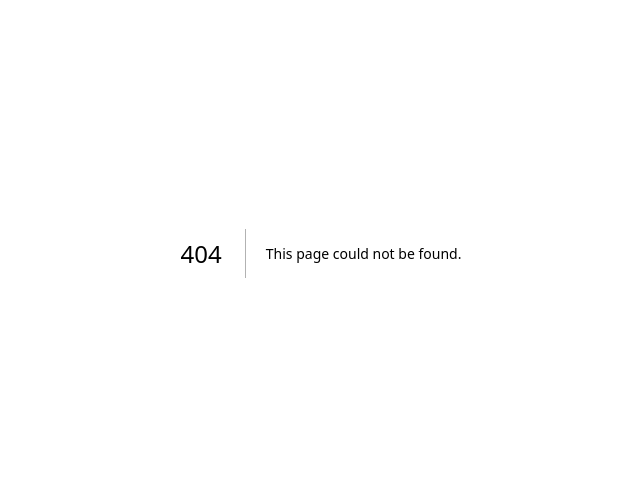
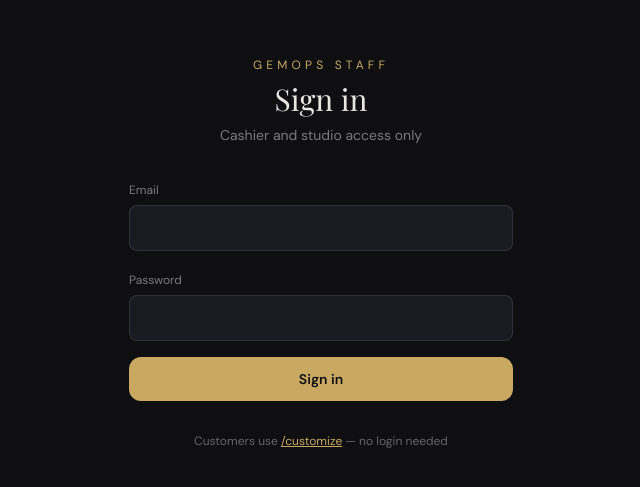
Before and after one commit to mastershifu24/GemOps, a Next.js app: page /login in a window 1280 px wide. Before the commit this address had no page. Shown: the part 147-634 px from the top of the page, without its empty margins (319-959 px from the left). Built offline with nearby package versions, Linux system fonts and the light colour scheme; a web font is replaced by a local one.

Commit message:
Add staff login gate for POS and admin routes
Protect /pos and /admin with Supabase auth middleware when configured.
Customers keep public access to /customize and /demo.

```diff
--- /dev/null
+++ b/src/app/auth/callback/route.ts
@@ -0,0 +1,44 @@
+import { createServerClient } from "@supabase/ssr";
+import { cookies } from "next/headers";
+import { NextResponse } from "next/server";
+
+export async function GET(request: Request) {
+  const { searchParams, origin } = new URL(request.url);
+  const code = searchParams.get("code");
+  let next = searchParams.get("next") ?? "/pos";
+
+  if (!next.startsWith("/")) {
+    next = "/pos";
+  }
+
+  if (code) {
+    const cookieStore = await cookies();
+    const supabase = createServerClient(
+      process.env.NEXT_PUBLIC_SUPABASE_URL!,
+      process.env.NEXT_PUBLIC_SUPABASE_ANON_KEY!,
+      {
+        cookies: {
+          getAll() {
+            return cookieStore.getAll();
+          },
+          setAll(cookiesToSet: { name: string; value: string; options?: object }[]) {
+            try {
+              cookiesToSet.forEach(({ name, value, options }) =>
+                cookieStore.set(name, value, options)
+              );
+            } catch {
+              // Server Component context
+            }
+          },
+        },
+      }
+    );
+
+    const { error } = await supabase.auth.exchangeCodeForSession(code);
+    if (!error) {
+      return NextResponse.redirect(`${origin}${next}`);
+    }
+  }
+
+  return NextResponse.redirect(`${origin}/login?error=auth`);
+}
--- /dev/null
+++ b/src/app/login/page.tsx
@@ -0,0 +1,16 @@
+import { Suspense } from "react";
+import { StaffLoginForm } from "@/components/auth/StaffLoginForm";
+
+export default function LoginPage() {
+  return (
+    <Suspense
+      fallback={
+        <main className="flex min-h-screen items-center justify-center bg-gem-ink">
+          <p className="text-gem-mist/50">Loading…</p>
+        </main>
+      }
+    >
+      <StaffLoginForm />
+    </Suspense>
+  );
+}
--- a/src/components/admin/AdminDashboard.tsx
+++ b/src/components/admin/AdminDashboard.tsx
@@ -1,6 +1,7 @@
 "use client";
 
 import { useCallback, useEffect, useState } from "react";
+import { StaffSignOutButton } from "@/components/auth/StaffSignOutButton";
 import { createClient, isSupabaseConfigured } from "@/lib/supabase/client";
 import type { Component, ComponentType, Order } from "@/types/database";
 
@@ -233,6 +234,7 @@ export function AdminDashboard() {
               Components ({components.length})
             </button>
           </div>
+          <StaffSignOutButton />
         </div>
       </header>
 
--- /dev/null
+++ b/src/components/auth/StaffLoginForm.tsx
@@ -0,0 +1,114 @@
+"use client";
+
+import { useState } from "react";
+import { useRouter, useSearchParams } from "next/navigation";
+import Link from "next/link";
+import { createClient } from "@/lib/supabase/client";
+
+export function StaffLoginForm() {
+  const router = useRouter();
+  const searchParams = useSearchParams();
+  const next = searchParams.get("next") ?? "/pos";
+
+  const [email, setEmail] = useState("");
+  const [password, setPassword] = useState("");
+  const [error, setError] = useState<string | null>(null);
+  const [loading, setLoading] = useState(false);
+
+  const handleSubmit = async (e: React.FormEvent) => {
+    e.preventDefault();
+    setLoading(true);
+    setError(null);
+
+    const supabase = createClient();
+    if (!supabase) {
+      setError("Supabase is not configured.");
+      setLoading(false);
+      return;
+    }
+
+    const { error: signInError } = await supabase.auth.signInWithPassword({
+      email: email.trim(),
+      password,
+    });
+
+    if (signInError) {
+      setError(signInError.message);
+      setLoading(false);
+      return;
+    }
+
+    router.push(next);
+    router.refresh();
+  };
+
+  return (
+    <main className="flex min-h-screen flex-col items-center justify-center bg-gem-ink px-6">
+      <div className="w-full max-w-sm">
+        <div className="text-center">
+          <p className="text-xs uppercase tracking-[0.35em] text-gem-gold">
+            GemOps Staff
+          </p>
+          <h1 className="mt-2 font-display text-3xl text-gem-mist">Sign in</h1>
+          <p className="mt-2 text-sm text-gem-mist/50">
+            Cashier and studio access only
+          </p>
+        </div>
+
+        <form onSubmit={handleSubmit} className="mt-8 space-y-4">
+          <div>
+            <label htmlFor="email" className="text-xs text-gem-mist/50">
+              Email
+            </label>
+            <input
+              id="email"
+              type="email"
+              autoComplete="email"
+              required
+              value={email}
+              onChange={(e) => setEmail(e.target.value)}
+              className="mt-1 w-full rounded-lg border border-white/10 bg-gem-slate px-3 py-2.5 text-gem-mist"
+            />
+          </div>
+
+          <div>
+            <label htmlFor="password" className="text-xs text-gem-mist/50">
+              Password
+            </label>
+            <input
+              id="password"
+              type="password"
+              autoComplete="current-password"
+              required
+              value={password}
+              onChange={(e) => setPassword(e.target.value)}
+              className="mt-1 w-full rounded-lg border border-white/10 bg-gem-slate px-3 py-2.5 text-gem-mist"
+            />
+          </div>
+
+          {error && (
+            <p className="rounded-lg border border-red-500/30 bg-red-500/10 px-3 py-2 text-sm text-red-300">
+              {error}
+            </p>
+          )}
+
+          <button
+            type="submit"
+            disabled={loading}
+            className="w-full rounded-xl bg-gem-gold py-3 text-sm font-semibold text-gem-ink disabled:opacity-50"
+          >
+            {loading ? "Signing in…" : "Sign in"}
+          </button>
+        </form>
+
+        <p className="mt-8 text-center text-xs text-gem-mist/40">
+          Customers use{" "}
+          <Link href="/customize" className="text-gem-gold underline">
+            /customize
+          </Link>{" "}
+          — no login needed
+        </p>
+      </div>
+    </main>
+  );
+}
--- /dev/null
+++ b/src/components/auth/StaffSignOutButton.tsx
@@ -0,0 +1,28 @@
+"use client";
+
+import { useRouter } from "next/navigation";
+import { createClient, isSupabaseConfigured } from "@/lib/supabase/client";
+
+export function StaffSignOutButton() {
+  const router = useRouter();
+
+  if (!isSupabaseConfigured()) return null;
+
+  const handleSignOut = async () => {
+    const supabase = createClient();
+    if (!supabase) return;
+    await supabase.auth.signOut();
+    router.push("/login");
+    router.refresh();
+  };
+
+  return (
+    <button
+      type="button"
+      onClick={handleSignOut}
+      className="text-xs text-gem-mist/50 underline underline-offset-4 hover:text-gem-mist"
+    >
+      Sign out
+    </button>
+  );
+}
--- a/src/components/pos/PosDashboard.tsx
+++ b/src/components/pos/PosDashboard.tsx
@@ -1,6 +1,7 @@
 "use client";
 
 import { useCallback, useEffect, useState } from "react";
+import { StaffSignOutButton } from "@/components/auth/StaffSignOutButton";
 import { createClient, isSupabaseConfigured } from "@/lib/supabase/client";
 import type { Order } from "@/types/database";
 
@@ -110,6 +111,9 @@ export function PosDashboard() {
             <p className="text-2xl font-semibold text-gem-mist">
               {pendingOrders.length}
             </p>
+            <div className="mt-2">
+              <StaffSignOutButton />
+            </div>
           </div>
         </div>
       </header>
```
Also changed, not shown: middleware.ts (added, +66 -0 lines), 1 other file (tests, documents, lock files or other folders).
